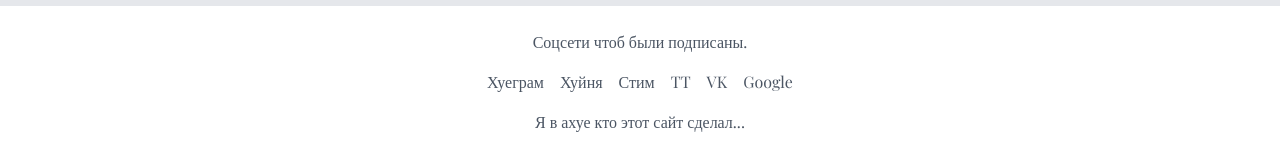
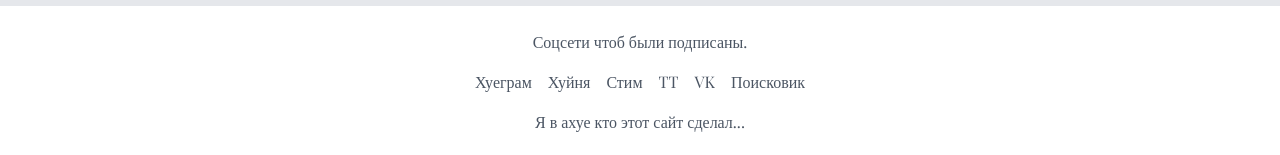
Before and after one commit to IaPidaras/Anal, a plain HTML site: page index.html in a window 1280 px wide. Shown: the part 1558-1713 px from the top of the page. Drawn offline with nearby package versions, Linux system fonts and the light colour scheme.

Commit message:
Add files via upload

```diff
--- a/index.html
+++ b/index.html
@@ -79,7 +79,7 @@
                 <a class="text-gray-600 hover:text-black" href="https://steamcommunity.com/profiles/76561199258166373" target="_blank">Стим</a>
                 <a class="text-gray-600 hover:text-black" href="https://www.tiktok.com/@zaluuuuuuuupa228?_t=ZS-8vHJZJUvs99&_r=1" target="_blank">TT</a>
                 <a class="text-gray-600 hover:text-black" href="https://vk.com/primowictoria" target="_blank">VK</a>
-                <a class="text-gray-600 hover:text-black" href="https://google.com/" target="_blank">Google</a>
+                <a class="text-gray-600 hover:text-black" href="https://google.com/" target="_blank">Поисковик</a>
             </div>
             <p class="text-gray-600 mt-4">Я в ахуе кто этот сайт сделал...</p>
         </div>
```
